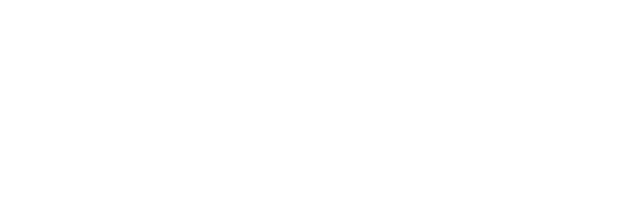
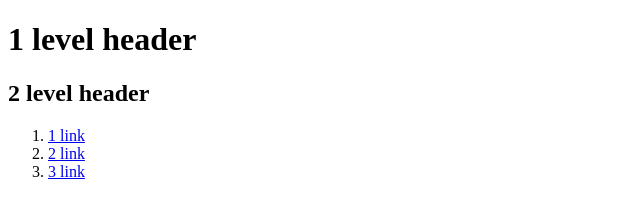
Before and after one commit to BaranovDaniil/task-html, a website: page src/index.html in a window 1280 px wide. Shown: the whole page, without its empty margins (0-640 px from the left). Drawn offline with Linux system fonts and the light colour scheme.

Commit message:
Задание по HTML

```diff
--- a/src/index.html
+++ b/src/index.html
@@ -3,5 +3,14 @@
     <head>
         <title>HTML</title>
     </head>
-    <body></body>
+
+    <body>
+        <h1>1 level header</h1>
+        <h2>2 level header</h2>
+        <ol>
+            <li><a href="https://tensor.ru/">1 link</a></li>
+            <li><a href="https://www.uniyar.ac.ru/">2 link</a></li>
+            <li><a href="http://ivt.uniyar.ac.ru/">3 link</a></li>
+        </ol>
+    </body>
 </html>
```
